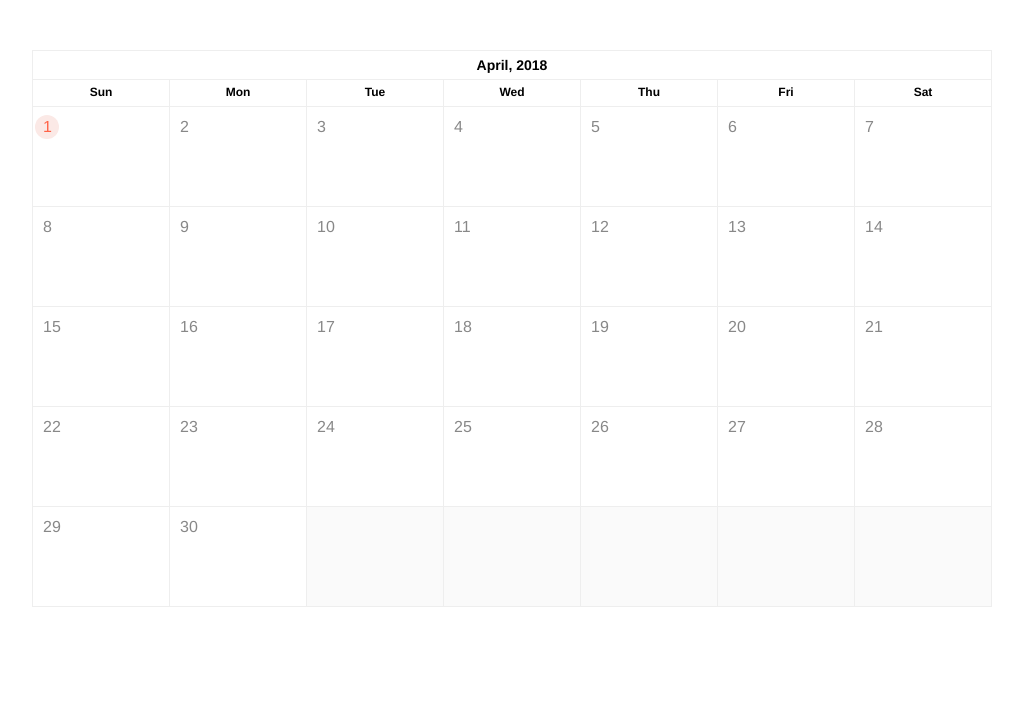
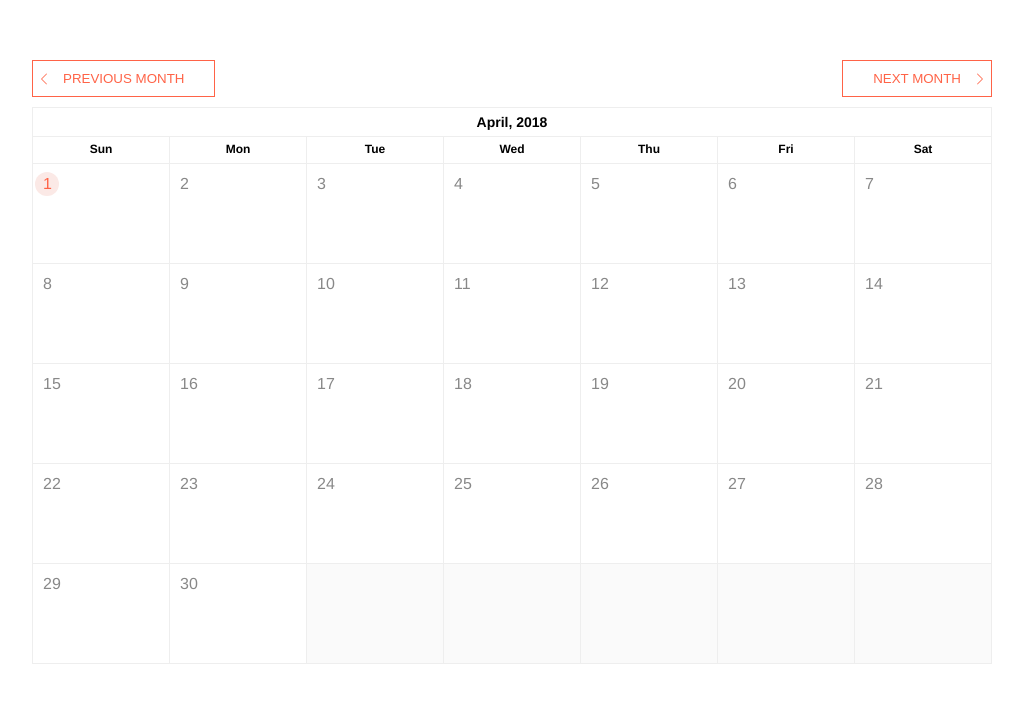
Before and after one commit to realigork/react_redux_calendar, a React app: page / in a window 1280 px wide. Shown: the top 702 px of the page, without its empty margins (128-1151 px from the left). Built offline with nearby package versions, Linux system fonts and the light colour scheme.

Commit message:
Add buttons to set previous or next month

```diff
--- a/src/components/calendar/calendar.css
+++ b/src/components/calendar/calendar.css
@@ -1,11 +1,49 @@
+.calendarWrapper {
+  margin: 50px 0;
+}
+
 .calendar {
   width: 100%;
   table-layout: fixed;
   border-collapse: collapse;
-  margin: 50px 0;
 }
 
 .calendar td {
   height: 100px;
   vertical-align: top;
 }
+
+.calendarMonthControls {
+  display: flex;
+  width: 100%;
+}
+
+.calendarMonthPrev,
+.calendarMonthNext {
+  flex: 1;
+}
+
+.calendarMonthNext {
+  display: flex;
+  justify-content: flex-end;
+}
+
+.iconLeft {
+  position: absolute;
+  top: 50%;
+  left: 5px;
+  margin-top: -6px;
+}
+
+.iconRight {
+  position: absolute;
+  top: 50%;
+  right: 5px;
+  margin-top: -6px;
+}
+
+.iconLeft svg,
+.iconRight svg {
+  height: 12px;
+  fill: tomato;
+}
--- a/src/components/calendar/index.jsx
+++ b/src/components/calendar/index.jsx
@@ -109,8 +109,39 @@ class Calendar extends Component {
     if (this.props.showPopup) {
       popup = this.renderReminderForm();
     }
+
     return (
       <div className={classes.calendarWrapper}>
+        <div className={classes.calendarMonthControls}>
+          <div className={classes.calendarMonthPrev}>
+            <button onClick={this.props.onSetPrevMonth}>
+              <span className={classes.iconLeft}>
+                <svg viewBox="0 0 500 500">
+                  <g>
+                    <path d="M343.022,29.845c3.102-3.101,6.978-4.651,11.241-4.651c4.263,0,8.139,1.551,11.24,4.651c6.201,6.202,6.201,16.279,0,22.48
+                      L167.829,250l197.675,197.675c6.201,6.201,6.201,16.279,0,22.48c-6.202,6.201-16.279,6.201-22.481,0L134.108,261.24
+                      c-6.201-6.201-6.201-16.279,0-22.48L343.022,29.845z"/>
+                  </g>
+                </svg>
+              </span>
+              Previous Month
+            </button>
+          </div>
+          <div className={classes.calendarMonthNext}>
+            <button onClick={this.props.onSetNextMonth}>
+              Next Month
+              <span className={classes.iconRight}>
+                <svg viewBox="0 0 500 500">
+                  <g>
+                    <path d="M156.589,470.155c-3.101,3.101-6.977,4.651-11.241,4.651c-4.263,0-8.139-1.551-11.24-4.651
+                      c-6.202-6.202-6.202-16.279,0-22.48L331.783,250L134.108,52.326c-6.202-6.202-6.202-16.279,0-22.481
+                      c6.202-6.201,16.279-6.201,22.481,0L365.504,238.76c6.201,6.202,6.201,16.279,0,22.48L156.589,470.155z"/>
+                  </g>
+                </svg>
+              </span>
+            </button>
+          </div>
+        </div>
         <table className={classes.calendar}>
           <thead>
             <tr>
@@ -173,6 +204,12 @@ const mapDispatchToProps = dispatch => {
     onUpdateReminder: (e, id) => {
       e.preventDefault();
       dispatch(calendarActions.updateReminder(id));
+    },
+    onSetPrevMonth: () => {
+      dispatch(calendarActions.setPrevMonth());
+    },
+    onSetNextMonth: () => {
+      dispatch(calendarActions.setNextMonth());
     }
   }
 }
--- a/src/core/css/base.css
+++ b/src/core/css/base.css
@@ -56,6 +56,7 @@ button {
   border: 1px solid tomato;
   padding: 10px 30px;
   margin: 10px 0;
+  position: relative;
   transition: 200ms;
 }
 
@@ -74,6 +75,14 @@ button:hover {
   cursor: pointer;
 }
 
+button svg {
+  transition: 200ms;
+}
+
+button:hover svg {
+  fill: #fff;
+}
+
 th, td {
   border: 1px solid #eee;
   position: relative;
--- a/src/store/actions/actions.js
+++ b/src/store/actions/actions.js
@@ -8,3 +8,6 @@ export const SELECT_REMINDER_COLOR = 'SELECT_REMINDER_COLOR';
 
 export const SHOW_NEW_REMINDER_FORM = 'SHOW_NEW_REMINDER_FORM';
 export const CLOSE_REMINDER_FORM = 'CLOSE_REMINDER_FORM';
+
+export const SET_PREV_MONTH = 'SET_PREV_MONTH';
+export const SET_NEXT_MONTH = 'SET_NEXT_MONTH';
--- a/src/store/actions/calendar.js
+++ b/src/store/actions/calendar.js
@@ -55,3 +55,15 @@ export const closeReminderForm = () => {
     type: actions.CLOSE_REMINDER_FORM
   }
 };
+
+export const setPrevMonth = () => {
+  return {
+    type: actions.SET_PREV_MONTH
+  }
+};
+
+export const setNextMonth = () => {
+  return {
+    type: actions.SET_NEXT_MONTH
+  }
+};
--- a/src/store/reducers/calendar.js
+++ b/src/store/reducers/calendar.js
@@ -7,6 +7,7 @@ import {
 } from '../../utils/reminder';
 
 import {
+  getDateObj,
   getCurrentDateObj,
   getFirstDayIndex,
   getDays,
@@ -18,17 +19,21 @@ import {
 } from '../../utils/validation';
 
 const dateObj = getCurrentDateObj();
-const { year, month, day } = dateObj;
-const totalDays = getMonthTotal(year, month);
-const firstDayIndex = getFirstDayIndex(year, month);
-const days = getDays(totalDays, day, firstDayIndex);
+const currentDate = {
+  year: dateObj.year,
+  month: dateObj.month,
+  day: dateObj.day
+};
+
+const days = getDays(dateObj.year, dateObj.month, currentDate);
 
 const initialState = {
-  details: { ...dateObj },
+  details: {...dateObj},
   reminderForm: REMINDER_FORM_DEFAULT_DATA,
   reminders: [],
   errors: [],
   showPopup: false,
+  currentDate,
   days
 };
 
@@ -56,6 +61,7 @@ const reducer = (state = initialState, action) => {
       return {
         ...state,
         showPopup: true,
+        errors: [],
         reminderForm: {
           ...reminder,
           editing: true
@@ -100,7 +106,8 @@ const reducer = (state = initialState, action) => {
           day: action.day,
           id: state.reminders.length
         },
-        showPopup: true
+        showPopup: true,
+        errors: []
       };
 
     case actions.CLOSE_REMINDER_FORM:
@@ -135,6 +142,24 @@ const reducer = (state = initialState, action) => {
         }
       }
 
+    case actions.SET_PREV_MONTH:
+      const prevDate = getDateObj(state.details.year, state.details.month-1, state.details.day);
+      const prevDays = getDays(prevDate.year, prevDate.month, state.currentDate);
+      return {
+        ...state,
+        details: {...prevDate},
+        days: prevDays
+      };
+
+    case actions.SET_NEXT_MONTH:
+      const nextDate = getDateObj(state.details.year, state.details.month+1, state.details.day);
+      const nextDays = getDays(nextDate.year, nextDate.month, state.currentDate);
+      return {
+        ...state,
+        details: {...nextDate},
+        days: nextDays
+      };
+
     default:
       return state;
   }
--- a/src/utils/date.js
+++ b/src/utils/date.js
@@ -14,6 +14,17 @@ export const splitDaysIntoWeeks = (array, chunk) => {
 
   return transformed;
 };
+
+export const getDateObj = (year, month, day) => {
+  const date = new Date(year, month, day);
+  return {
+    year: date.getFullYear(),
+    month: date.getMonth(),
+    monthName: months[date.getMonth()],
+    day: date.getDate(),
+    dayName: weekdays[date.getDay()]
+  }
+}
 
 export const getCurrentDateObj = () => {
   const date = new Date(Date.now());
@@ -34,7 +45,11 @@ export const getMonthTotal = (year, month) => {
   return new Date(year, month + 1, 0).getDate();
 };
 
-export const getDays = (maxDays, currentDay, firstWeekdayIndex) => {
+export const getDays = (year, month, currentDate) => {
+  console.log(year, month, currentDate);
+  const maxDays = getMonthTotal(year, month);
+  const firstWeekdayIndex = getFirstDayIndex(year, month);
+
   const days = [];
   const monthStart = 1;
 
@@ -50,6 +65,14 @@ export const getDays = (maxDays, currentDay, firstWeekdayIndex) => {
   // if loop index continues after current month's max days
   // then insert trailing cells for next month
   for (let i = monthStart - firstWeekdayIndex, l = maxCells; i <= l; i++) {
+    const currentDay = (
+      year === currentDate.year &&
+      month === currentDate.month &&
+      currentDate.day
+    ) ?
+      currentDate.day :
+      -1;
+
     if (i < monthStart || i > maxDays) {
       days.push({ day: '' });
     } else {
```
